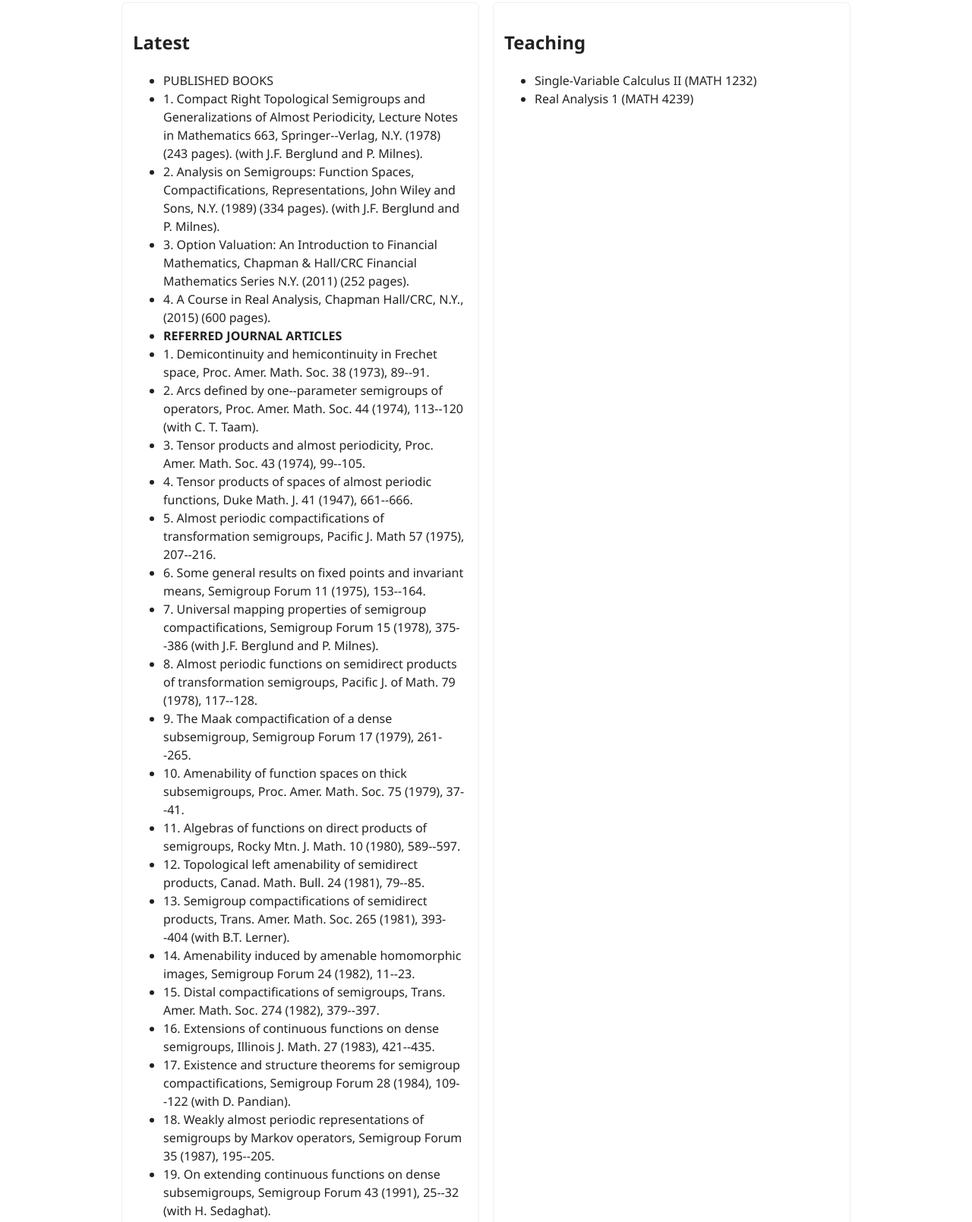
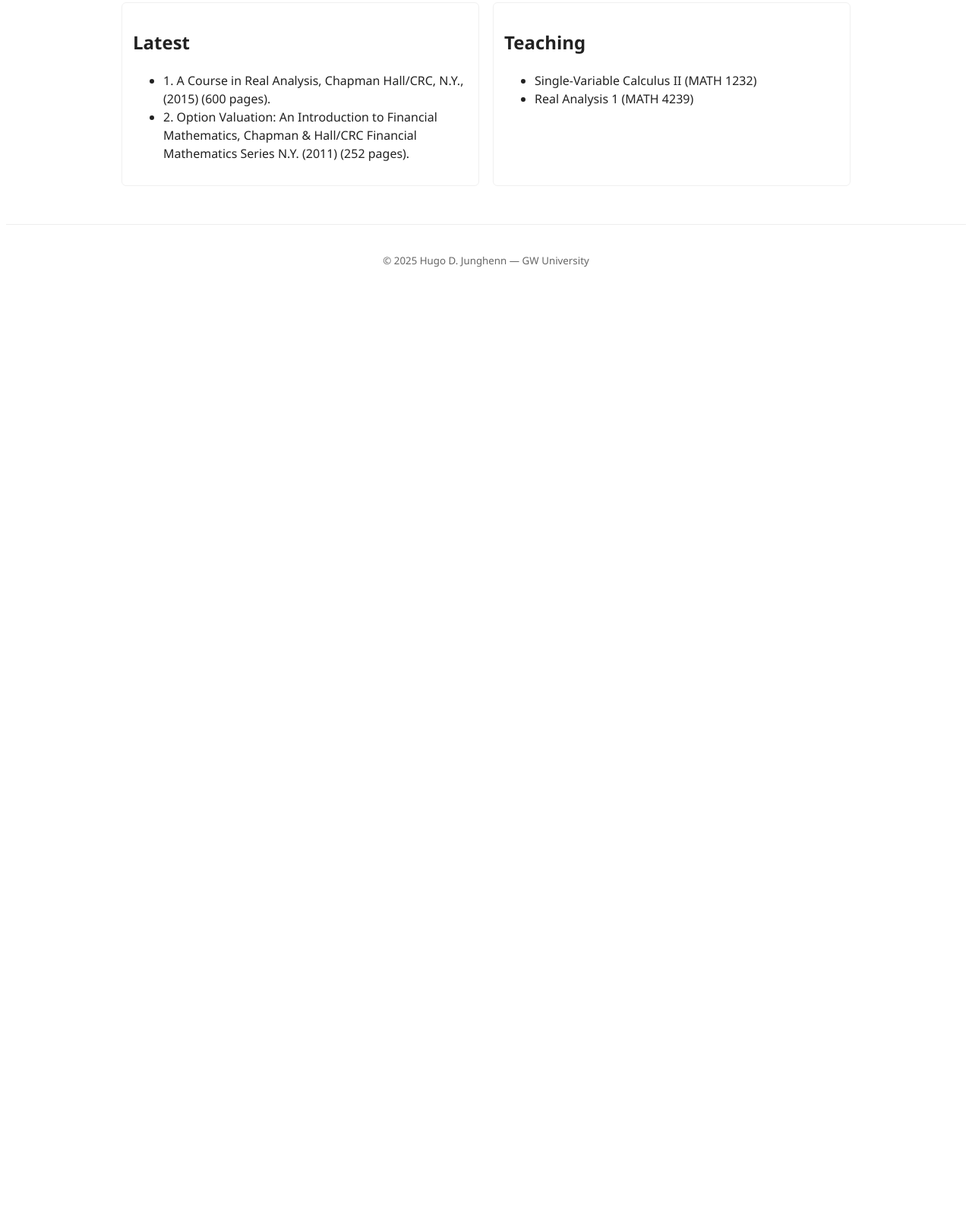
Before and after one commit to stevenoyes2015-del/hugo-site, a website: page src/index.html in a window 1280 px wide. Shown: the part 424-2033 px from the top of the page at 76% size. After the commit the page ends 820 px from the top, so only its background shows below. Drawn offline with Linux system fonts and the light colour scheme.

Commit message:
Remove list of publications from index.html
Removed a list of published books and journal articles from the index.html file, retaining only two items.

```diff
--- a/src/index.html
+++ b/src/index.html
@@ -32,44 +32,8 @@
       <article>
         <h2>Latest</h2>
         <ul>
-          <li><stong>PUBLISHED BOOKS</stong></li>
-
-          <li>1. Compact Right Topological Semigroups and Generalizations of Almost Periodicity, Lecture Notes in Mathematics 663, Springer--Verlag, N.Y. (1978) (243 pages). (with J.F. Berglund and P. Milnes).</li>
-          <li>2. Analysis on Semigroups: Function Spaces, Compactifications, Representations, John Wiley and Sons, N.Y. (1989) (334 pages). (with J.F. Berglund and P. Milnes).</li>
-          <li>3. Option Valuation: An Introduction to Financial Mathematics, Chapman & Hall/CRC Financial Mathematics Series N.Y. (2011) (252 pages).</li>
-          <li>4. A Course in Real Analysis, Chapman Hall/CRC, N.Y., (2015) (600 pages).</li>
-
-          <li><strong>REFERRED JOURNAL ARTICLES</strong></li>
-
-          <li>1. Demicontinuity and hemicontinuity in Frechet space, Proc. Amer. Math. Soc. 38 (1973), 89--91.</li>
-          <li>2. Arcs defined by one--parameter semigroups of operators, Proc. Amer. Math. Soc. 44 (1974), 113--120 (with C. T. Taam).</li>
-          <li>3. Tensor products and almost periodicity, Proc. Amer. Math. Soc. 43 (1974), 99--105.</li>
-          <li>4. Tensor products of spaces of almost periodic functions, Duke Math. J. 41 (1947), 661--666.</li>
-          <li>5. Almost periodic compactifications of transformation semigroups, Pacific J. Math 57 (1975), 207--216.</li>
-          <li>6. Some general results on fixed points and invariant means, Semigroup Forum 11 (1975), 153--164.</li>
-          <li>7. Universal mapping properties of semigroup compactifications, Semigroup Forum 15 (1978), 375--386 (with J.F. Berglund and P. Milnes).</li>
-          <li>8. Almost periodic functions on semidirect products of transformation semigroups, Pacific J. of Math. 79 (1978), 117--128.</li>
-          <li>9. The Maak compactification of a dense subsemigroup, Semigroup Forum 17 (1979), 261--265.</li>
-          <li>10. Amenability of function spaces on thick subsemigroups, Proc. Amer. Math. Soc. 75 (1979), 37--41.</li>
-          <li>11. Algebras of functions on direct products of semigroups, Rocky Mtn. J. Math. 10 (1980), 589--597.</li>
-          <li>12. Topological left amenability of semidirect products, Canad. Math. Bull. 24 (1981), 79--85.</li>
-          <li>13. Semigroup compactifications of semidirect products, Trans. Amer. Math. Soc. 265 (1981), 393--404 (with B.T. Lerner).</li>
-          <li>14. Amenability induced by amenable homomorphic images, Semigroup Forum 24 (1982), 11--23.</li>
-          <li>15. Distal compactifications of semigroups, Trans. Amer. Math. Soc. 274 (1982), 379--397.</li>
-          <li>16. Extensions of continuous functions on dense semigroups, Illinois J. Math. 27 (1983), 421--435.</li>
-          <li>17. Existence and structure theorems for semigroup compactifications, Semigroup Forum 28 (1984), 109--122 (with D. Pandian).</li>
-          <li>18. Weakly almost periodic representations of semigroups by Markov operators, Semigroup Forum 35 (1987), 195--205.</li>
-          <li>19. On extending continuous functions on dense subsemigroups, Semigroup Forum 43 (1991), 25--32 (with H. Sedaghat).</li>
-          <li>20. Direct sums of spaces of functions on semigroups, Semigroup Forum 49 (1994), 115--123.</li>
-          <li>21. Compactifications of N-fold and infinite semidirect products of semigroups, Semigroup Forum 51 (1995), 31--45.</li>
-          <li>22. Compactifications of operator semigroups, Trans. Amer. Math. Soc. 348 (1996), 1051--1073.</li>
-          <li>23. Almost periodic compactifications of product flows, Semigroup Forum 58 (1999), 298--312.</li>
-          <li>24. Distal compactifications of group extensions (with P. Milnes), Rocky Mountain Journal of Mathematics 29 (1999), 209--227.</li>
-          <li>25. Analysis on a discrete 6-dimensional nilpotent group (with P. Milnes), J. Sci. Univ. Tehran 3 (1999), 95--113.</li>
-          <li>26. Almost periodic compactifications of group extensions (with P. Milnes), Czech. Math. J. 52 (127) (2002), 237--254.</li>
-          <li>27. Almost periodic compactifications of semidirect product flows, Semigroup Forum 66 (2003), 328--336.</li>
-          <li>28. Almost Periodic Events Generated By Random Flows, Semigroup Forum 88 (2014), 177--194.</li>
-          <li>29. Compactifications of Zappa products (with P. Milnes), Rocky Mountain J. of Math. 44 (2014), 1903--1921.</li>
+          <li>1. A Course in Real Analysis, Chapman Hall/CRC, N.Y., (2015) (600 pages).</li>
+          <li>2. Option Valuation: An Introduction to Financial Mathematics, Chapman & Hall/CRC Financial Mathematics Series N.Y. (2011) (252 pages).</li>
         </ul>
 
       </article>
```
